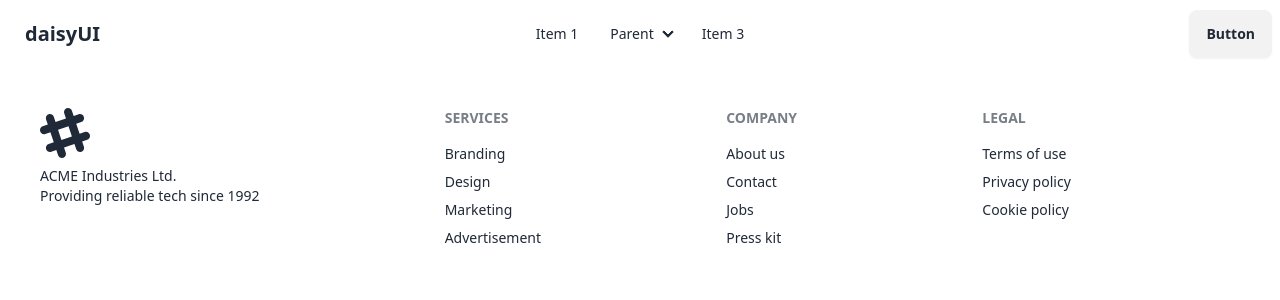
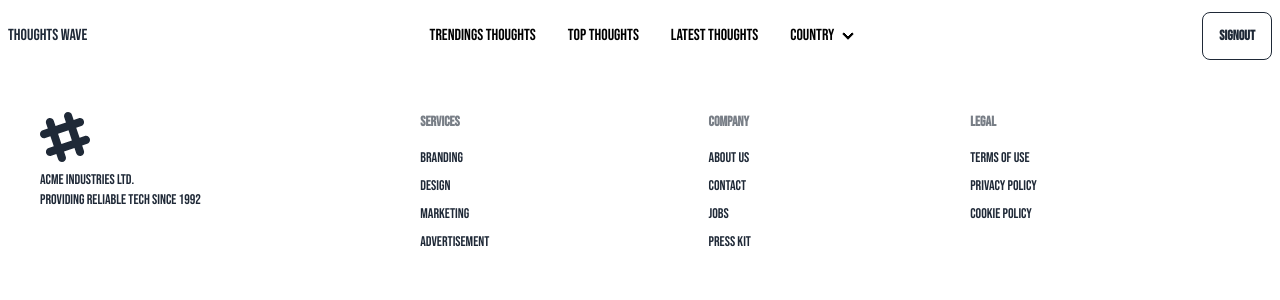
Before and after one commit to Coder7Raj/thought-wave, a React (Vite) app in the folder thoughts-frontend/: page / in a window 1280 px wide. Shown: the top 300 px of the page. Built offline with nearby package versions, Linux system fonts and the light colour scheme.

Commit message:
update navbar with search items and root file

```diff
--- a/thoughts-frontend/src/App.jsx
+++ b/thoughts-frontend/src/App.jsx
@@ -5,16 +5,17 @@ import Navbar from "./components/Navbar";
 export const serveruri = "http://localhost:5000";
 
 function App() {
-  const signupLoc = useLocation().pathname === "/signup";
-  const signinLoc = useLocation().pathname === "/signin";
+  const isSignUpPage = useLocation().pathname === "/signup";
+  const isSignInPage = useLocation().pathname === "/signin";
+  const isDashboard = useLocation().pathname === "/user_dashboard";
 
   return (
     <section className="max-w-[425px] md:max-w-3xl lg:max-w-7xl mx-auto">
-      {!signupLoc && !signinLoc && <Navbar />}
+      {!isSignUpPage && !isSignInPage && !isDashboard && <Navbar />}
 
       <Outlet />
 
-      {!signupLoc && !signinLoc && <Footer />}
+      {!isSignUpPage && !isSignInPage && !isDashboard && <Footer />}
     </section>
   );
 }
--- a/thoughts-frontend/src/components/Navbar.jsx
+++ b/thoughts-frontend/src/components/Navbar.jsx
@@ -1,4 +1,40 @@
+import { useEffect, useRef, useState } from "react";
+import { Link } from "react-router-dom";
+
 export default function Navbar() {
+  const countries = [
+    "Bangladesh",
+    "India",
+    "Pakistan",
+    "USA",
+    "UK",
+    "Canada",
+    "Australia",
+  ];
+  const [search, setSearch] = useState("");
+  const [open, setOpen] = useState(false);
+  const dropdownRef = useRef(null);
+
+  const filteredCountries = countries.filter((c) =>
+    c.toLowerCase().includes(search.toLowerCase()),
+  );
+
+  useEffect(() => {
+    function handleClickOutside(e) {
+      if (dropdownRef.current && !dropdownRef.current.contains(e.target)) {
+        setOpen(false);
+      }
+    }
+
+    document.addEventListener("mousedown", handleClickOutside);
+
+    return () => {
+      document.removeEventListener("mousedown", handleClickOutside);
+    };
+  }, []);
+
+  const user = { email: "das@gmail.com" };
+
   return (
     <>
       <div className="navbar">
@@ -22,54 +58,113 @@ export default function Navbar() {
             </div>
             <ul
               tabIndex={0}
-              className="menu menu-sm dropdown-content rounded-box z-[1] mt-3 w-52 p-2 shadow"
+              className="menu menu-sm dropdown-content rounded-box bg-white text-black z-10 mt-3 w-52 p-2 shadow"
             >
-              <li>
-                <a>Item 1</a>
+              <li className="text-black text-base">
+                <Link>Trendings Thoughts</Link>
               </li>
-              <li>
-                <a>Parent</a>
-                <ul className="p-2">
-                  <li>
-                    <a>Submenu 1</a>
-                  </li>
-                  <li>
-                    <a>Submenu 2</a>
-                  </li>
-                </ul>
+
+              <li className="text-black text-base">
+                <Link>Top Thoughts</Link>
               </li>
-              <li>
-                <a>Item 3</a>
+              <li className="text-black text-base">
+                <Link>Latest Thoughts</Link>
+              </li>
+              <li ref={dropdownRef} className="text-black text-base">
+                <details open={open}>
+                  <summary
+                    onClick={(e) => {
+                      e.preventDefault();
+                      setOpen(!open);
+                    }}
+                  >
+                    Country
+                  </summary>
+
+                  <ul className="p-2 space-y-2 w-52 bg-white z-10">
+                    {/* Search input */}
+                    <input
+                      type="text"
+                      placeholder="Search country..."
+                      className="input input-bordered w-full bg-white text-black border-none outline-none"
+                      value={search}
+                      onChange={(e) => setSearch(e.target.value)}
+                    />
+
+                    {/* Result list */}
+                    <ul className="max-h-48 overflow-y-auto">
+                      {filteredCountries.map((country, index) => (
+                        <li key={index}>
+                          <Link onClick={() => setOpen(false)}>{country}</Link>
+                        </li>
+                      ))}
+                    </ul>
+                  </ul>
+                </details>
               </li>
             </ul>
           </div>
-          <a className="btn btn-ghost text-xl">daisyUI</a>
+          <Link to={"/"}>Thoughts Wave</Link>
         </div>
         <div className="navbar-center hidden lg:flex">
           <ul className="menu menu-horizontal px-1">
-            <li>
-              <a>Item 1</a>
+            <li className="text-black text-base">
+              <Link>Trendings Thoughts</Link>
             </li>
-            <li>
-              <details>
-                <summary>Parent</summary>
-                <ul className="p-2">
-                  <li>
-                    <a>Submenu 1</a>
-                  </li>
-                  <li>
-                    <a>Submenu 2</a>
-                  </li>
+
+            <li className="text-black text-base">
+              <Link>Top Thoughts</Link>
+            </li>
+            <li className="text-black text-base">
+              <Link>Latest Thoughts</Link>
+            </li>
+            <li ref={dropdownRef} className="text-black text-base">
+              <details open={open}>
+                <summary
+                  onClick={(e) => {
+                    e.preventDefault();
+                    setOpen(!open);
+                  }}
+                >
+                  Country
+                </summary>
+
+                <ul className="p-2 space-y-2 w-52 bg-white z-10">
+                  {/* Search input */}
+                  <input
+                    type="text"
+                    placeholder="Search country..."
+                    className="input input-bordered w-full bg-white text-black border-none outline-none"
+                    value={search}
+                    onChange={(e) => setSearch(e.target.value)}
+                  />
+
+                  {/* Result list */}
+                  <ul className="max-h-48 overflow-y-auto">
+                    {filteredCountries.map((country, index) => (
+                      <li key={index}>
+                        <Link onClick={() => setOpen(false)}>{country}</Link>
+                      </li>
+                    ))}
+                  </ul>
                 </ul>
               </details>
-            </li>
-            <li>
-              <a>Item 3</a>
             </li>
           </ul>
         </div>
         <div className="navbar-end">
-          <a className="btn">Button</a>
+          {user?.email ? (
+            <div>
+              <button className="btn btn-outline">SignOut</button>
+            </div>
+          ) : (
+            <div>
+              <button className="btn btn-outline">SignIn</button>
+            </div>
+          )}
+          <div>
+            <img src="" alt="" />
+          </div>
         </div>
       </div>
     </>
--- a/thoughts-frontend/src/index.css
+++ b/thoughts-frontend/src/index.css
@@ -1,7 +1,10 @@
+@import url("https://fonts.googleapis.com/css2?family=Bebas+Neue&display=swap");
+
 @tailwind base;
 @tailwind components;
 @tailwind utilities;
 
 body {
   background-color: white;
+  font-family: "Bebas Neue", sans-serif;
 }
```
